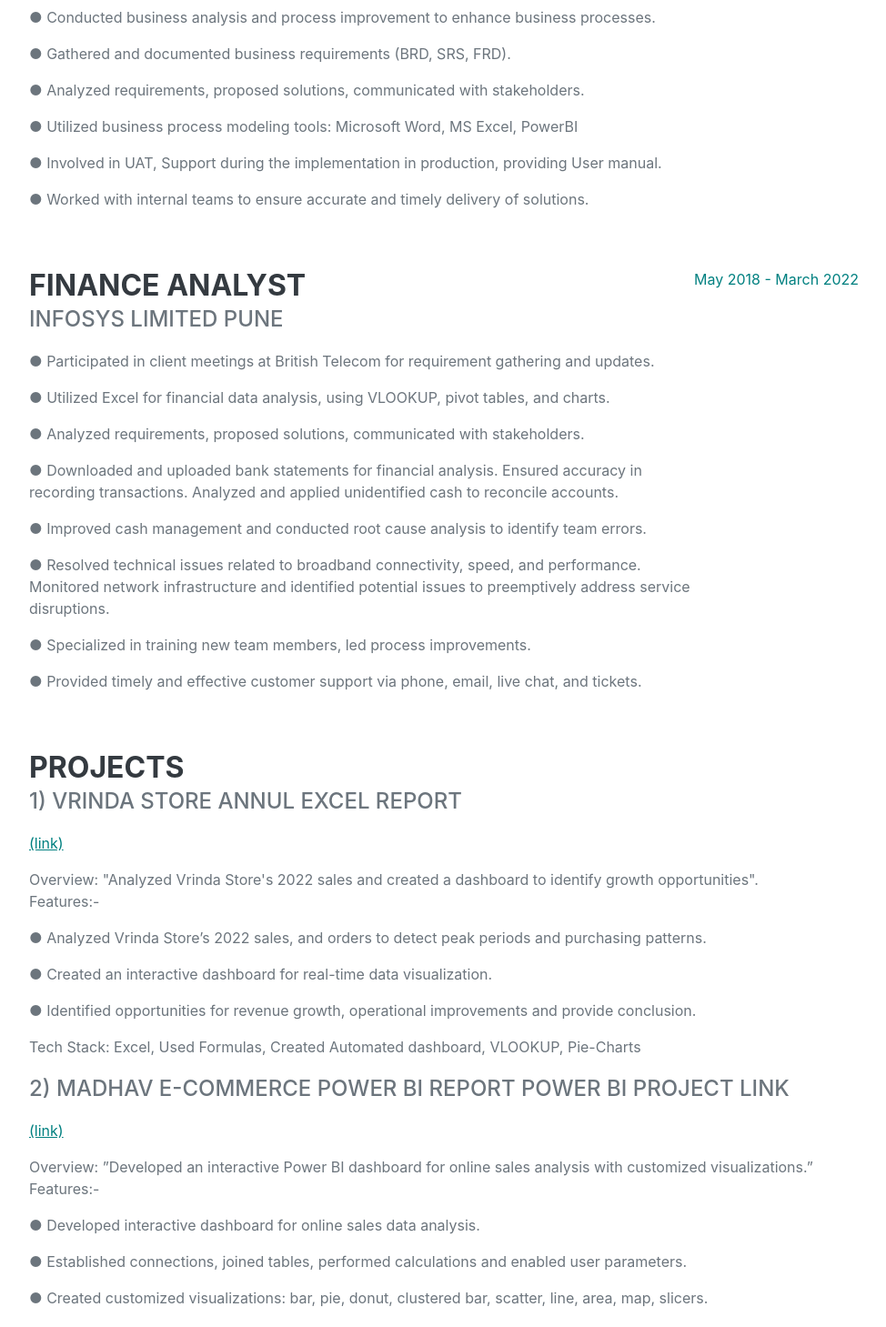
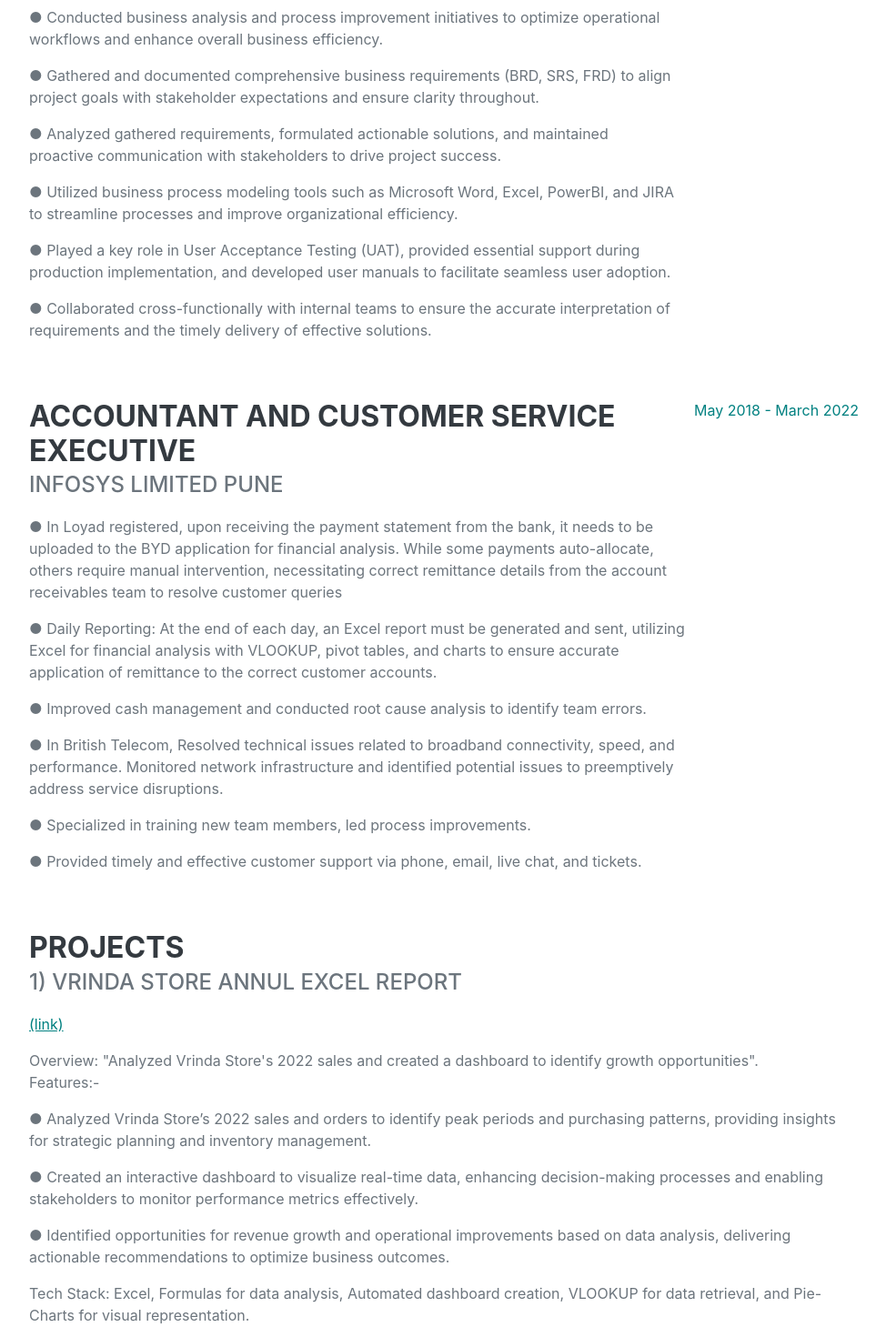
Before and after one commit to coderunner4sonam/Portfolio, a React (Create React App) app: page / in a window 1280 px wide. Shown: the part 1080-2539 px from the top of the page at 91% size, without its empty margins (288-1262 px from the left). Built offline with nearby package versions, Linux system fonts and the light colour scheme; a web font is replaced by a local one.

Commit message:
Home page and experience info updated

```diff
--- a/src/pages/Experience.js
+++ b/src/pages/Experience.js
@@ -15,8 +15,6 @@ const Experience = () => {
 
         <hr class="m-0" />
 
-
-
         <section class="resume-section" id="experience">
           <div class="resume-section-content">
             <h2 class="mb-5">Experience</h2>
@@ -24,72 +22,69 @@ const Experience = () => {
             <div class="d-flex flex-column flex-md-row justify-content-between mb-5">
               <div class="flex-grow-1">
                 <h3 class="mb-0"> Business Analyst Internship</h3>
-                <div class="subheading mb-3"> Grras Solution Pvt. Ltd</div>
+                <div class="subheading mb-3"> Grras Solution Pvt. Ltd (Nagpur)</div>
 
                 <p>
-                ● Conducted business analysis and process improvement to enhance business processes.
+                  ● Conducted business analysis and process improvement initiatives to optimize operational workflows and enhance overall business efficiency.
                 </p>
                 <p>
-                ● Gathered and documented business requirements (BRD, SRS, FRD).
-
+                  ● Gathered and documented comprehensive business requirements (BRD, SRS, FRD) to align project goals with stakeholder expectations and ensure clarity throughout.
                 </p>
                 <p>
-                ● Analyzed requirements, proposed solutions, communicated with
-                  stakeholders.
+                  ● Analyzed gathered requirements, formulated actionable solutions, and maintained proactive communication with stakeholders to drive project success.
                 </p>
                 <p>
-                ● Utilized business process modeling tools: Microsoft Word, MS Excel, PowerBI
+                  ● Utilized business process modeling tools such as Microsoft Word, Excel, PowerBI, and JIRA to streamline processes and improve organizational efficiency.
                 </p>
                 <p>
-                ● Involved in UAT, Support during the implementation in production, providing User manual.
+                  ● Played a key role in User Acceptance Testing (UAT), provided essential support during production implementation, and developed user manuals to facilitate seamless user adoption.
                 </p>
                 <p>
-                ● Worked with internal teams to ensure accurate and timely delivery of solutions.
+                  ● Collaborated cross-functionally with internal teams to ensure the accurate interpretation of requirements and the timely delivery of effective solutions.
                 </p>
               </div>
               <div class="flex-shrink-0">
-                <span class="text-primary">Jan 2023 - Apr 2023</span>
+                <span class="text-primary">January 2023 - June 2023</span>
               </div>
             </div>
 
             <div class="d-flex flex-column flex-md-row justify-content-between mb-5">
               <div class="flex-grow-1">
-                <h3 class="mb-0"> Finance Analyst</h3>
+                <h3 class="mb-0"> Accountant and Customer Service Executive</h3>
                 <div class="subheading mb-3">Infosys Limited Pune</div>
 
                 <p>
-                ● Participated in client meetings at British Telecom for
-                  requirement gathering and updates.
+                  ● In Loyad registered, upon receiving the payment statement
+                  from the bank, it needs to be uploaded to the BYD application
+                  for financial analysis. While some payments auto-allocate,
+                  others require manual intervention, necessitating correct
+                  remittance details from the account receivables team to
+                  resolve customer queries
                 </p>
                 <p>
-                ● Utilized Excel for financial data analysis, using VLOOKUP,
-                  pivot tables, and charts.
+                  ● Daily Reporting: At the end of each day, an Excel report
+                  must be generated and sent, utilizing Excel for financial
+                  analysis with VLOOKUP, pivot tables, and charts to ensure
+                  accurate application of remittance to the correct customer
+                  accounts.
+                </p>
+
+                <p>
+                  ● Improved cash management and conducted root cause analysis
+                  to identify team errors.
                 </p>
                 <p>
-                ● Analyzed requirements, proposed solutions, communicated with
-                  stakeholders.
-                </p>
-                <p>
-                ● Downloaded and uploaded bank statements for financial
-                  analysis. Ensured accuracy in recording transactions. Analyzed
-                  and applied unidentified cash to reconcile accounts.
-                </p>
-                <p>
-                ● Improved cash management and conducted root cause analysis to
-                  identify team errors.
-                </p>
-                <p>
-                ● Resolved technical issues related to broadband connectivity,
+                  ● In British Telecom, Resolved technical issues related to broadband connectivity,
                   speed, and performance. Monitored network infrastructure and
                   identified potential issues to preemptively address service
                   disruptions.
                 </p>
                 <p>
-                ● Specialized in training new team members, led process
+                  ● Specialized in training new team members, led process
                   improvements.
                 </p>
                 <p>
-                ● Provided timely and effective customer support via phone,
+                  ● Provided timely and effective customer support via phone,
                   email, live chat, and tickets.
                 </p>
               </div>
@@ -115,26 +110,21 @@ const Experience = () => {
               dashboard to identify growth opportunities".
               <p>Features:-</p>
               <p>
-                ● Analyzed Vrinda Store’s 2022 sales, and orders to detect peak
-                periods and purchasing patterns.
+                ● Analyzed Vrinda Store’s 2022 sales and orders to identify peak periods and purchasing patterns, providing insights for strategic planning and inventory management.
               </p>
               <p>
-                ● Created an interactive dashboard for real-time data
-                visualization.
+                ● Created an interactive dashboard to visualize real-time data, enhancing decision-making processes and enabling stakeholders to monitor performance metrics effectively.
               </p>
               <p>
-                ● Identified opportunities for revenue growth, operational
-                improvements and provide conclusion.
+                ● Identified opportunities for revenue growth and operational improvements based on data analysis, delivering actionable recommendations to optimize business outcomes.
               </p>
               <p>
-                {" "}
-                Tech Stack: Excel, Used Formulas, Created Automated dashboard,
-                VLOOKUP, Pie-Charts
+              Tech Stack: Excel, Formulas for data analysis, Automated dashboard creation, VLOOKUP for data retrieval, and Pie-Charts for visual representation.
               </p>
             </p>
             <p>
               <div class="subheading mb-3">
-                2) Madhav E-commerce Power BI Report Power Bi Project Link{" "}
+                2) Madhav E-commerce Power BI Report Power Bi Project Link
               </div>
               <p>
                 <a
@@ -148,16 +138,13 @@ const Experience = () => {
               sales analysis with customized visualizations.”
               <p>Features:-</p>
               <p>
-                ● Developed interactive dashboard for online sales data
-                analysis.
+                ● Developed an interactive dashboard to analyze online sales data, facilitating insights into sales trends and performance metrics.
               </p>
               <p>
-                ● Established connections, joined tables, performed calculations
-                and enabled user parameters.
+                ● Established data connections, joined tables, performed calculations, and enabled user-defined parameters for dynamic data exploration.
               </p>
               <p>
-                ● Created customized visualizations: bar, pie, donut, clustered
-                bar, scatter, line, area, map, slicers.
+                ● Created customized visualizations including bar, pie, donut, clustered bar, scatter, line, area, map, and slicers to visually represent insights.
               </p>
               <p> Tech Stack: Power BI</p>
             </p>
--- a/src/pages/Home.js
+++ b/src/pages/Home.js
@@ -61,66 +61,59 @@ const Home = () => {
             <div class="d-flex flex-column flex-md-row justify-content-between mb-5">
               <div class="flex-grow-1">
                 <h3 class="mb-0"> Business Analyst Internship</h3>
-                <div class="subheading mb-3"> Grras Solution Pvt. Ltd</div>
+                <div class="subheading mb-3"> Grras Solution Pvt. Ltd (Nagpur)</div>
 
                 <p>
-                  ● Conducted business analysis and process improvement to
-                  enhance business processes.
+                  ● Conducted business analysis and process improvement initiatives to optimize operational workflows and enhance overall business efficiency.
                 </p>
                 <p>
-                  ● Gathered and documented business requirements (BRD, SRS,
-                  FRD).
+                  ● Gathered and documented comprehensive business requirements (BRD, SRS, FRD) to align project goals with stakeholder expectations and ensure clarity throughout.
                 </p>
                 <p>
-                  ● Analyzed requirements, proposed solutions, communicated with
-                  stakeholders.
+                  ● Analyzed gathered requirements, formulated actionable solutions, and maintained proactive communication with stakeholders to drive project success.
                 </p>
                 <p>
-                  ● Utilized business process modeling tools: Microsoft Word, MS
-                  Excel, PowerBI
+                  ● Utilized business process modeling tools such as Microsoft Word, Excel, PowerBI, and JIRA to streamline processes and improve organizational efficiency.
                 </p>
                 <p>
-                  ● Involved in UAT, Support during the implementation in
-                  production, providing User manual.
+                  ● Played a key role in User Acceptance Testing (UAT), provided essential support during production implementation, and developed user manuals to facilitate seamless user adoption.
                 </p>
                 <p>
-                  ● Worked with internal teams to ensure accurate and timely
-                  delivery of solutions.
+                  ● Collaborated cross-functionally with internal teams to ensure the accurate interpretation of requirements and the timely delivery of effective solutions.
                 </p>
               </div>
               <div class="flex-shrink-0">
-                <span class="text-primary">Jan 2023 - Apr 2023</span>
+                <span class="text-primary">January 2023 - June 2023</span>
               </div>
             </div>
 
             <div class="d-flex flex-column flex-md-row justify-content-between mb-5">
               <div class="flex-grow-1">
-                <h3 class="mb-0"> Finance Analyst</h3>
+                <h3 class="mb-0"> Accountant and Customer Service Executive</h3>
                 <div class="subheading mb-3">Infosys Limited Pune</div>
 
                 <p>
-                  ● Participated in client meetings at British Telecom for
-                  requirement gathering and updates.
+                  ● In Loyad registered, upon receiving the payment statement
+                  from the bank, it needs to be uploaded to the BYD application
+                  for financial analysis. While some payments auto-allocate,
+                  others require manual intervention, necessitating correct
+                  remittance details from the account receivables team to
+                  resolve customer queries
                 </p>
                 <p>
-                  ● Utilized Excel for financial data analysis, using VLOOKUP,
-                  pivot tables, and charts.
+                  ● Daily Reporting: At the end of each day, an Excel report
+                  must be generated and sent, utilizing Excel for financial
+                  analysis with VLOOKUP, pivot tables, and charts to ensure
+                  accurate application of remittance to the correct customer
+                  accounts.
                 </p>
-                <p>
-                  ● Analyzed requirements, proposed solutions, communicated with
-                  stakeholders.
-                </p>
-                <p>
-                  ● Downloaded and uploaded bank statements for financial
-                  analysis. Ensured accuracy in recording transactions. Analyzed
-                  and applied unidentified cash to reconcile accounts.
-                </p>
+
                 <p>
                   ● Improved cash management and conducted root cause analysis
                   to identify team errors.
                 </p>
                 <p>
-                  ● Resolved technical issues related to broadband connectivity,
+                  ● In British Telecom, Resolved technical issues related to broadband connectivity,
                   speed, and performance. Monitored network infrastructure and
                   identified potential issues to preemptively address service
                   disruptions.
@@ -155,26 +148,21 @@ const Home = () => {
               dashboard to identify growth opportunities".
               <p>Features:-</p>
               <p>
-                ● Analyzed Vrinda Store’s 2022 sales, and orders to detect peak
-                periods and purchasing patterns.
+                ● Analyzed Vrinda Store’s 2022 sales and orders to identify peak periods and purchasing patterns, providing insights for strategic planning and inventory management.
               </p>
               <p>
-                ● Created an interactive dashboard for real-time data
-                visualization.
+                ● Created an interactive dashboard to visualize real-time data, enhancing decision-making processes and enabling stakeholders to monitor performance metrics effectively.
               </p>
               <p>
-                ● Identified opportunities for revenue growth, operational
-                improvements and provide conclusion.
+                ● Identified opportunities for revenue growth and operational improvements based on data analysis, delivering actionable recommendations to optimize business outcomes.
               </p>
               <p>
-                {" "}
-                Tech Stack: Excel, Used Formulas, Created Automated dashboard,
-                VLOOKUP, Pie-Charts
+              Tech Stack: Excel, Formulas for data analysis, Automated dashboard creation, VLOOKUP for data retrieval, and Pie-Charts for visual representation.
               </p>
             </p>
             <p>
               <div class="subheading mb-3">
-                2) Madhav E-commerce Power BI Report Power Bi Project Link{" "}
+                2) Madhav E-commerce Power BI Report Power Bi Project Link
               </div>
               <p>
                 <a
@@ -188,16 +176,13 @@ const Home = () => {
               sales analysis with customized visualizations.”
               <p>Features:-</p>
               <p>
-                ● Developed interactive dashboard for online sales data
-                analysis.
+                ● Developed an interactive dashboard to analyze online sales data, facilitating insights into sales trends and performance metrics.
               </p>
               <p>
-                ● Established connections, joined tables, performed calculations
-                and enabled user parameters.
+                ● Established data connections, joined tables, performed calculations, and enabled user-defined parameters for dynamic data exploration.
               </p>
               <p>
-                ● Created customized visualizations: bar, pie, donut, clustered
-                bar, scatter, line, area, map, slicers.
+                ● Created customized visualizations including bar, pie, donut, clustered bar, scatter, line, area, map, and slicers to visually represent insights.
               </p>
               <p> Tech Stack: Power BI</p>
             </p>
```
